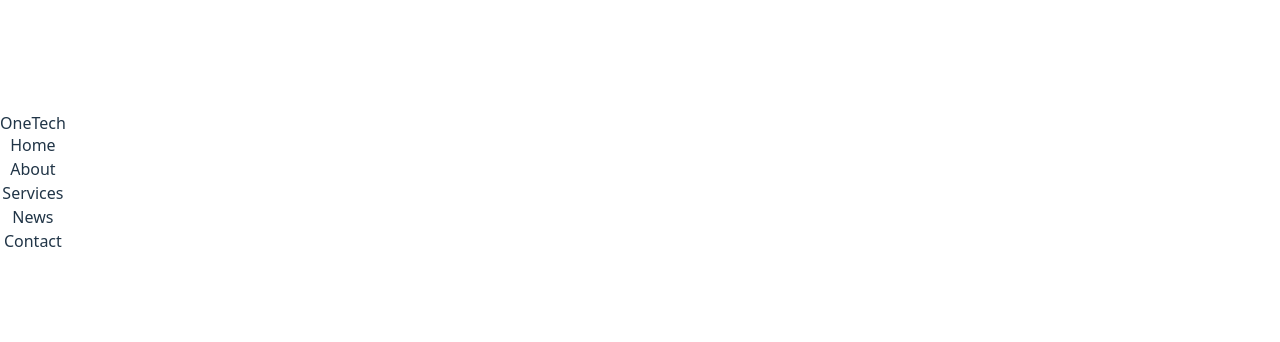
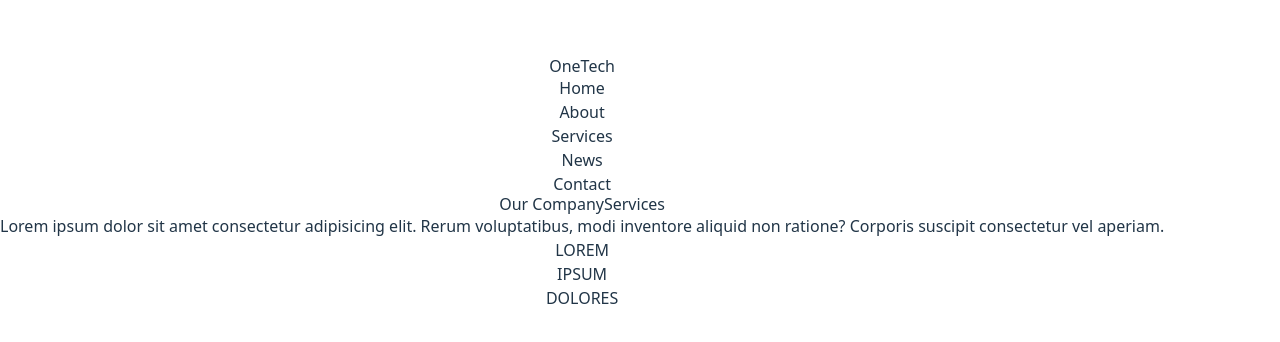
Before and after one commit to vienyevelyn/company-profile, a React (Vite) app: page /#/services in a window 1280 px wide. Shown: the part 216-558 px from the top of the page. Built offline with nearby package versions, Linux system fonts and the light colour scheme.

Commit message:
setting up serivec  page

```diff
--- a/src/pages/Services.jsx
+++ b/src/pages/Services.jsx
@@ -7,7 +7,27 @@ function Services(){
 
     return (
         <>
-
+        <div>
+            <div>
+                <h1>
+                    <span>Our Company</span>
+                    <span>Services</span>
+                </h1>
+                <p>Lorem ipsum dolor sit amet consectetur adipisicing elit. Rerum voluptatibus, modi inventore aliquid non ratione? Corporis suscipit consectetur vel aperiam.</p>
+            </div>
+            <div>
+                <img src="" alt="" />
+                <h2>LOREM</h2>
+            </div>
+            <div>
+                <img src="" alt="" />
+                <h2>IPSUM</h2>
+            </div>
+            <div>
+                <img src="" alt="" />
+                <h2>DOLORES</h2>
+            </div>
+        </div>
         </>
     )
 
```
